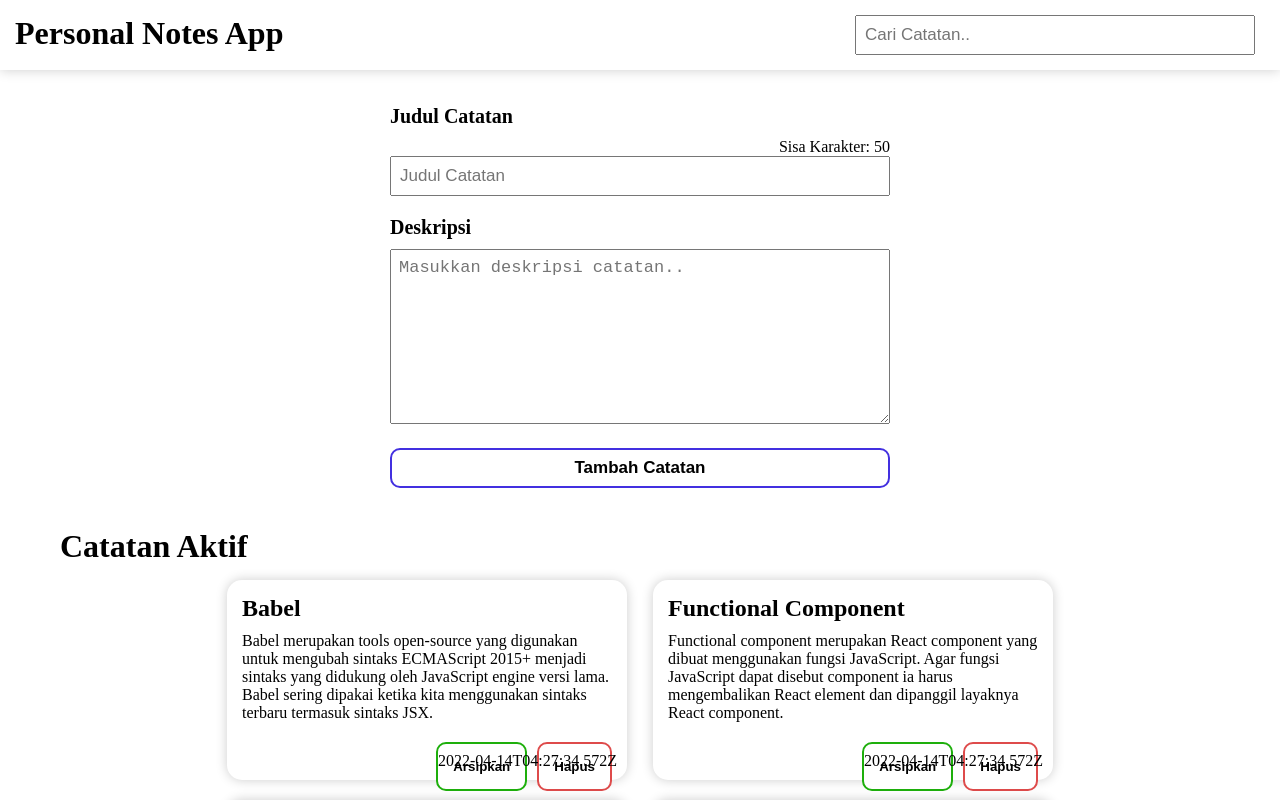
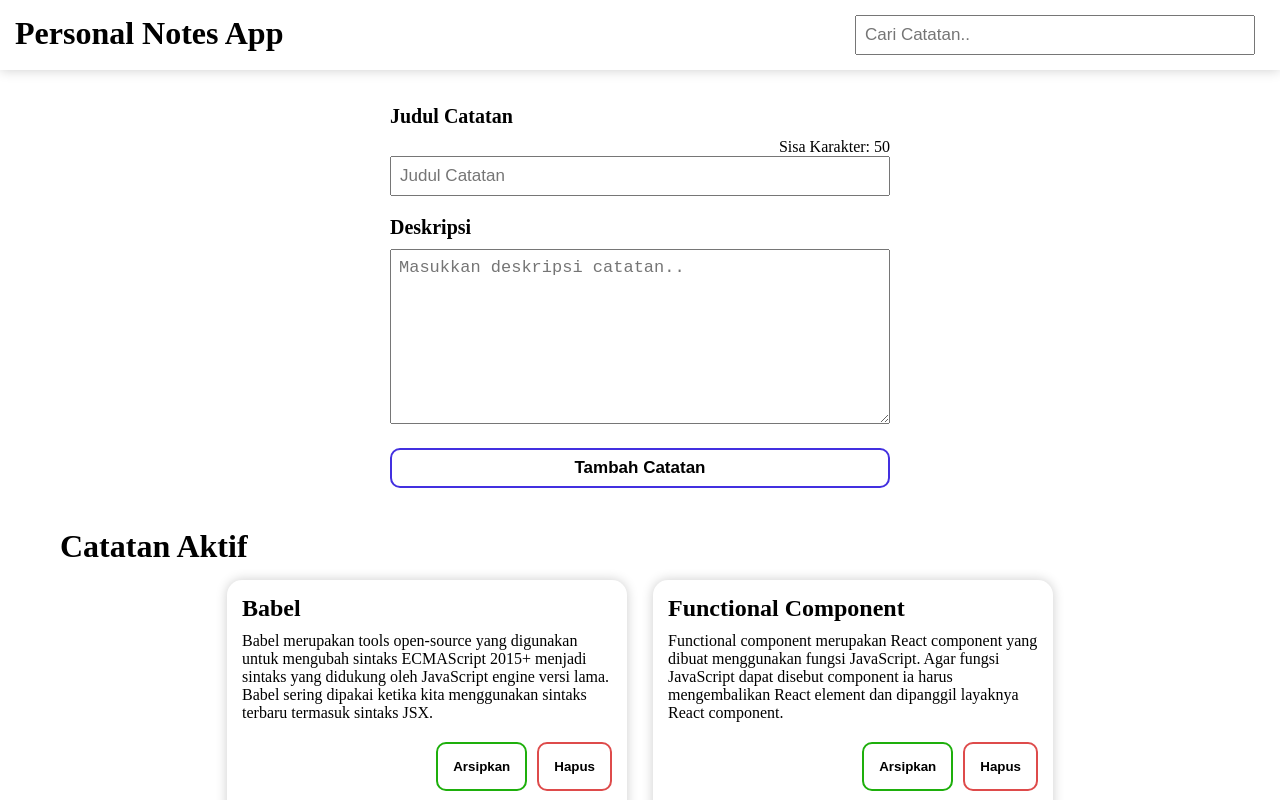
Before and after one commit to Refanz/personal-notes-app, a React (Vite) app: page / in a window 1280 px wide. Shown: the top 800 px of the page. Built offline with nearby package versions, Linux system fonts and the light colour scheme.

Commit message:
fix card content overflow

```diff
--- a/src/assets/css/card.css
+++ b/src/assets/css/card.css
@@ -17,9 +17,10 @@
 }
 
 .note-card {
-    position: relative;
+    display: flex;
+    flex-direction: column;
     width: 400px;
-    height: 200px;
+    min-height: 200px;
     box-shadow: 0 0 12px 0 rgb(0, 0, 0, 0.2);
     border-radius: 15px;
     padding: 15px;
@@ -28,7 +29,6 @@
 
 .note-card .note-card-action {
     display: flex;
-    flex-wrap: wrap;
     column-gap: 10px;
     justify-content: end;
     margin-top: 20px;
@@ -67,10 +67,7 @@
     color: white;
 }
 
-
 .note-card .note-card-date {
-    position: absolute;
-    bottom: 0;
-    right: 0;
     margin: 10px;
+    align-self: end;
 }
```
